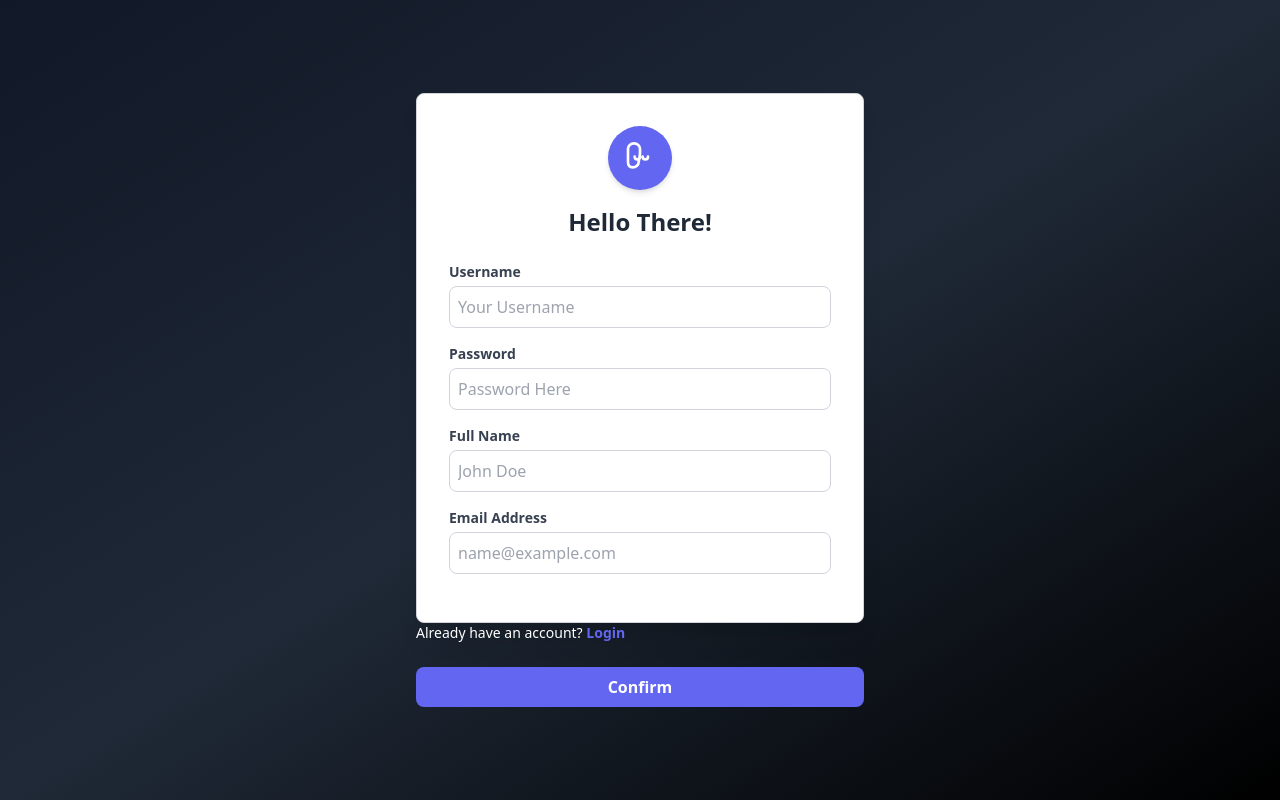
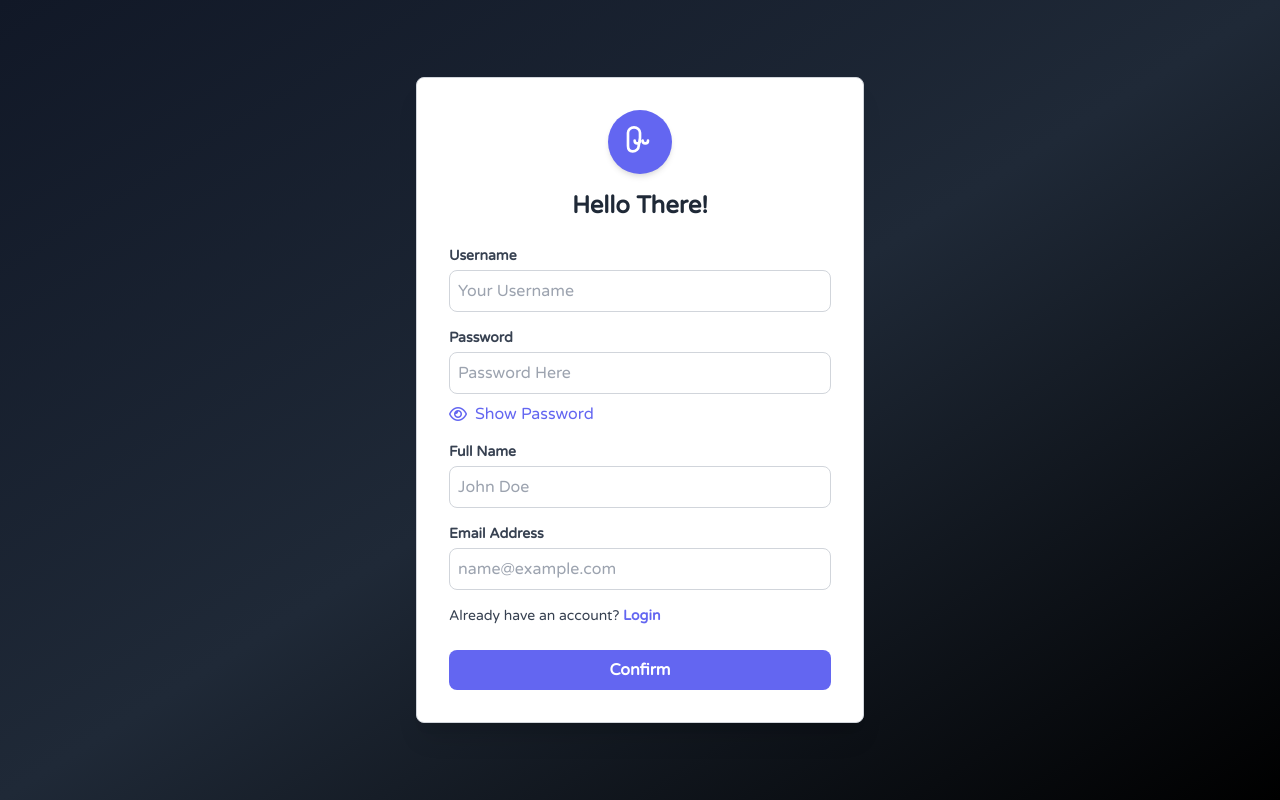
Before and after one commit to zanshere/inventory, a PHP site: page /auth/register.php in a window 1280 px wide. Run offline with PHP 8.4, Linux system fonts and the light colour scheme; data that the repository does not hold is empty; some libraries are stand-ins or nearby versions; some web fonts are replaced.

Commit message:
menambahkan icon

```diff
--- a/auth/register.php
+++ b/auth/register.php
@@ -94,8 +94,16 @@ if ($_SERVER['REQUEST_METHOD'] == 'POST') {
     <meta charset="UTF-8">
     <meta name="viewport" content="width=device-width, initial-scale=1.0">
     <title>Register</title>
+    <!-- TailwindCSS -->
     <link href="https://cdn.jsdelivr.net/npm/tailwindcss@2.2.19/dist/tailwind.min.css" rel="stylesheet">
+    <!-- Font Awesome -->
+    <link rel="stylesheet" href="https://cdnjs.cloudflare.com/ajax/libs/font-awesome/6.4.0/css/all.min.css">
+    <!-- SweetAlert -->
     <script src="https://cdn.jsdelivr.net/npm/sweetalert2@11"></script>
+    <!-- CSS -->
+     <link rel="stylesheet" href="../assets/CSS/font.css">
+     <!-- Icon -->
+    <link rel="shortcut icon" href="../assets/Images/box_icon_126533.ico" type="image/x-icon">
 </head>
 <body class="bg-gradient-to-br from-gray-900 via-gray-800 to-black min-h-screen flex items-center justify-center">
     <div class="w-full max-w-md fade-in">
@@ -115,28 +123,39 @@ if ($_SERVER['REQUEST_METHOD'] == 'POST') {
             <!-- Form -->
             <form action="" method="POST">
                 <input type="hidden" name="action" value="register">
+
                 <div class="mb-4">
                     <label for="username" class="block text-sm font-bold text-gray-700">Username</label>
                     <input type="text" class="mt-1 block w-full border border-gray-300 rounded-lg p-2 focus:ring-indigo-500 focus:border-indigo-500" name="username" placeholder="Your Username" required>
                 </div>
+
                 <div class="mb-4">
                     <label for="password" class="block text-sm font-bold text-gray-700">Password</label>
-                    <input type="password" class="mt-1 block w-full border border-gray-300 rounded-lg p-2 focus:ring-indigo-500 focus:border-indigo-500" name="password" placeholder="Password Here" required>
+                    <input type="password" id="password" class="mt-1 block w-full border border-gray-300 rounded-lg p-2 focus:ring-indigo-500 focus:border-indigo-500" name="password" placeholder="Password Here" required>
+
+                    <!-- Toggle Button (Icon + Text) -->
+                    <button type="button" id="togglePasswordText" class="mt-2 flex items-center text-left text-indigo-500 focus:outline-none">
+                        <i class="fa-regular fa-eye mr-2"></i>
+                        <span>Show Password</span>
+                    </button>
                 </div>
+
                 <div class="mb-4">
                     <label for="full_name" class="block text-sm font-bold text-gray-700">Full Name</label>
                     <input type="text" class="mt-1 block w-full border border-gray-300 rounded-lg p-2 focus:ring-indigo-500 focus:border-indigo-500" name="full_name" placeholder="John Doe" required>
                 </div>
+
                 <div class="mb-4">
                     <label for="email" class="block text-sm font-bold text-gray-700">Email Address</label>
                     <input type="email" class="mt-1 block w-full border border-gray-300 rounded-lg p-2 focus:ring-indigo-500 focus:border-indigo-500" name="email" placeholder="name@example.com" required>
                 </div>
-                </div>
+
                 <div class="flex justify-between items-center mb-6">
-                    <p class="text-sm text-white">
+                    <p class="text-sm text-gray-700">
                         Already have an account? <a href="login.php" class="text-indigo-500 hover:underline font-semibold">Login</a>
                     </p>
                 </div>
+
                 <button type="submit" class="w-full bg-indigo-500 hover:bg-indigo-600 text-white font-bold py-2 px-4 rounded-lg transition duration-300 ease-in-out">
                     Confirm
                 </button>
@@ -171,5 +190,7 @@ if ($_SERVER['REQUEST_METHOD'] == 'POST') {
             <?php unset($_SESSION['register_message']); ?>
         <?php endif; ?>
     </script>
+    <!-- Toggle Password -->
+    <script src="../assets/JS/togglePassword.js"></script>
 </body>
 </html>
```
